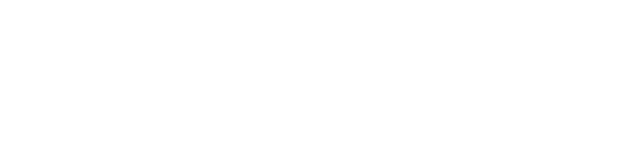
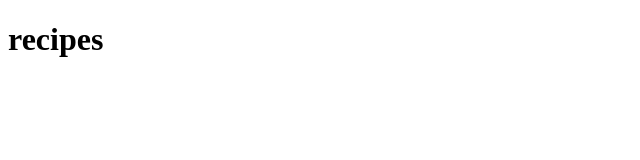
Before and after one commit to TienPhamDev/odin-recipes, a plain HTML site: page index.html in a window 1280 px wide. Shown: the whole page, without its empty margins (0-640 px from the left). Drawn offline with Linux system fonts and the light colour scheme.

Commit message:
Update index.html

```diff
--- a/index.html
+++ b/index.html
@@ -7,6 +7,6 @@
     <title>odin recipes</title>
 </head>
 <body>
-    <h1></h1>
+    <h1>recipes</h1>
 </body>
 </html>
```
